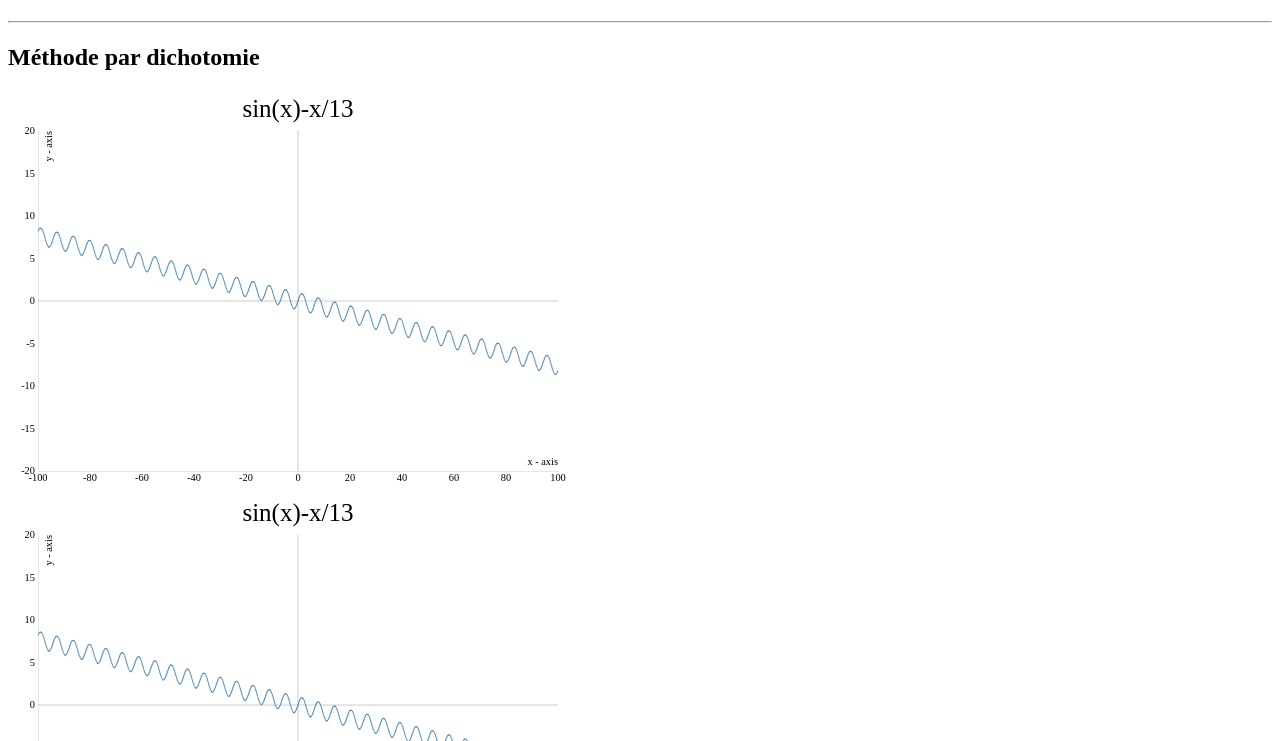
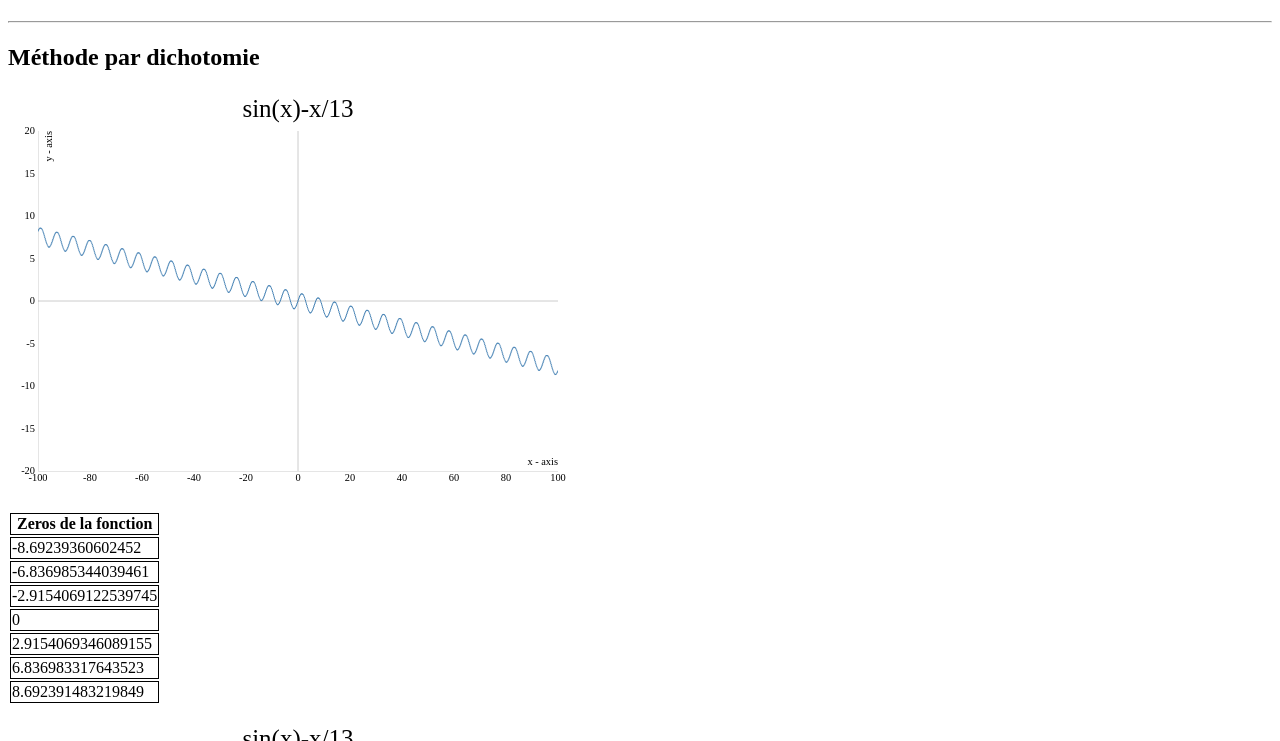
Before and after one commit to Asmoday4949/AN_Labo2_EquipeB3, a plain HTML site: page index.html in a window 1280 px wide. Shown: the part 59-800 px from the top of the page. Drawn offline with Linux system fonts and the light colour scheme.

Commit message:
Affichage des zeros de la fonction dans un tableau

```diff
--- a/FixedPoint.js
+++ b/FixedPoint.js
@@ -3,11 +3,12 @@
  */
 class FixedPoint
 {
-  constructor(fx, boundaries, divTarget)
+  constructor(fx, boundaries, divTargetID)
   {
     this.fx = fx;
     this.boundaries = boundaries;
-    this.divTarget = divTarget;
+    this.divTarget = divTargetID;
+    this.solutions = null;
   }
 
   //lance l'algorithme et trouve toutes les réponses
@@ -37,6 +38,7 @@ class FixedPoint
       }
     }
 
+    this.solutions = solutions;
     return solutions;
   }
 
@@ -144,11 +146,27 @@ class FixedPoint
         domain: [-20, 20]
       },
 
-      target: this.divTarget,
+      target: "#".concat(this.divTarget),
       data:
       [{
         fn: function1
       }]
     });
   }
+
+  displayValue(IDp)
+  {
+    let tab = "<table>"
+    tab += "<th>Zeros de la fonction</th>";
+    this.solutions.forEach(function(element)
+    {
+      tab += "<tr>";
+      tab += "<td>";
+      tab += element;
+      tab += "</td>";
+      tab += "</tr>";
+    });
+    tab += "</table>"
+    document.getElementById(IDp).innerHTML = tab;
+  }
 }
--- a/index.html
+++ b/index.html
@@ -13,16 +13,27 @@
 		<script src="bower_components/function-plot/dist/function-plot.js"></script>
 		<script src="FixedPoint.js"></script>
 		<script src="script.js"></script>
+		<style>
+			tr, th, td {
+				border: 1px solid black;
+			}
+		</style>
 	</head>
 	<body>
 		<h1>Algorithme numérique - Résolution d'équations<h1>
 		<hr />
 		<h2>Méthode par dichotomie</h2>
-		<div id="function1">
+		<div id="f1">
+			<div id="function1">
 
+			</div>
+			<p id="f1Zeros">
 		</div>
-		<div id="function2">
+		<div>
+			<div id="function2">
 
+			</div>
+			<p id="f2Zeros">
 		</div>
 	</body>
 </html>
--- a/script.js
+++ b/script.js
@@ -6,18 +6,20 @@ document.addEventListener('DOMContentLoaded', function(event) {
 
   let fixedPointFunc1 = new FixedPoint(function(x) {
     return Math.sin(x)-x/13;
-  }, boundaries, '#function1');
+  }, boundaries, 'function1');
 
   fixedPointFunc1.displayPlot();
   let solutions1 = fixedPointFunc1.solve();
+  fixedPointFunc1.displayValue('f1Zeros');
   console.log(solutions1);
 
   let fixedPointFunc2 = new FixedPoint(function(x) {
     return x/(1-x*x);
-  }, boundaries, '#function2');
+  }, boundaries, 'function2');
 
   fixedPointFunc2.displayPlot();
   let solutions2 = fixedPointFunc2.solve();
+  fixedPointFunc2.displayValue('f2Zeros');
   console.log(solutions2);
 
   /*let function2 = 'x/(1-x*x)';
```
